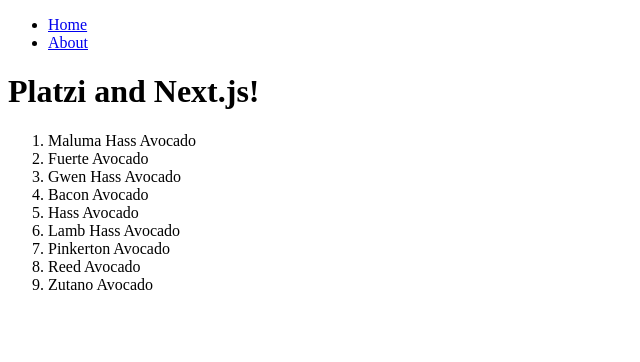
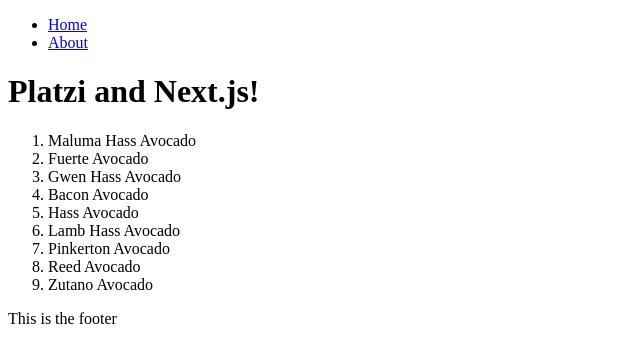
Before and after one commit to Hugomndez/curso-nextjs, a Next.js app: page / in a window 1280 px wide. Shown: the top 362 px of the page, without its empty margins (0-640 px from the left). Built offline with nearby package versions, Linux system fonts and the light colour scheme.

Commit message:
App extent

```diff
--- /dev/null
+++ b/components/Layout/Layout.tsx
@@ -0,0 +1,18 @@
+import { ReactNode } from 'react';
+import Navbar from 'components/Navbar';
+
+interface Props {
+  children: ReactNode;
+}
+
+const Layout = ({ children }: Props) => {
+  return (
+    <div>
+      <Navbar />
+      {children}
+      <footer>This is the footer</footer>
+    </div>
+  );
+};
+
+export default Layout;
--- /dev/null
+++ b/components/Layout/index.ts
@@ -0,0 +1 @@
+export { default } from './Layout';
--- a/components/index.ts
+++ b/components/index.ts
@@ -1 +1,2 @@
+export { default as Layout } from './Layout';
 export { default as Navbar } from './Navbar';
--- /dev/null
+++ b/pages/_app.tsx
@@ -0,0 +1,15 @@
+import { AppProps } from 'next/app';
+import { Layout } from 'components';
+
+function MyApp({ Component, pageProps }: AppProps) {
+  // Providers  -Context/Providers, Themes, Data
+  // Layout
+  // Props adicionales
+  return (
+    <Layout>
+      <Component {...pageProps} />
+    </Layout>
+  );
+}
+
+export default MyApp;
--- a/pages/about.tsx
+++ b/pages/about.tsx
@@ -1,9 +1,6 @@
-import { Navbar } from '../components';
-
 const About = () => {
   return (
     <div>
-      <Navbar />
       <h1>About Page!!</h1>
     </div>
   );
--- a/pages/api/avo/[id].ts
+++ b/pages/api/avo/[id].ts
@@ -1,6 +1,5 @@
 import { NextApiRequest, NextApiResponse } from 'next';
 import DB from '@database';
-import { request } from 'http';
 
 const allAvos = async (request: NextApiRequest, response: NextApiResponse) => {
   const database = new DB();
--- a/pages/index.tsx
+++ b/pages/index.tsx
@@ -1,24 +1,25 @@
 import { useState, useEffect } from 'react';
-import { Navbar } from '../components';
 
 const HomePage = () => {
   const [productList, setProductList] = useState<TProduct[]>([]);
 
   useEffect(() => {
-    window.fetch('api/avo')
-    .then(response => response.json())
-    .then(({data, length}) => {
-      setProductList(data)
-      console.log(data)
-    })
+    window
+      .fetch('api/avo')
+      .then(response => response.json())
+      .then(({ data, length }) => {
+        setProductList(data);
+        console.log(data);
+      });
   }, []);
 
   return (
     <div>
-      <Navbar />
       <h1>Platzi and Next.js!</h1>
       <ol>
-      {productList.map(product => <li key={product.id}>{product.name}</li>)}
+        {productList.map(product => (
+          <li key={product.id}>{product.name}</li>
+        ))}
       </ol>
     </div>
   );
```
Also changed, not shown: pages/_document.tsx (+4 -4 lines).
